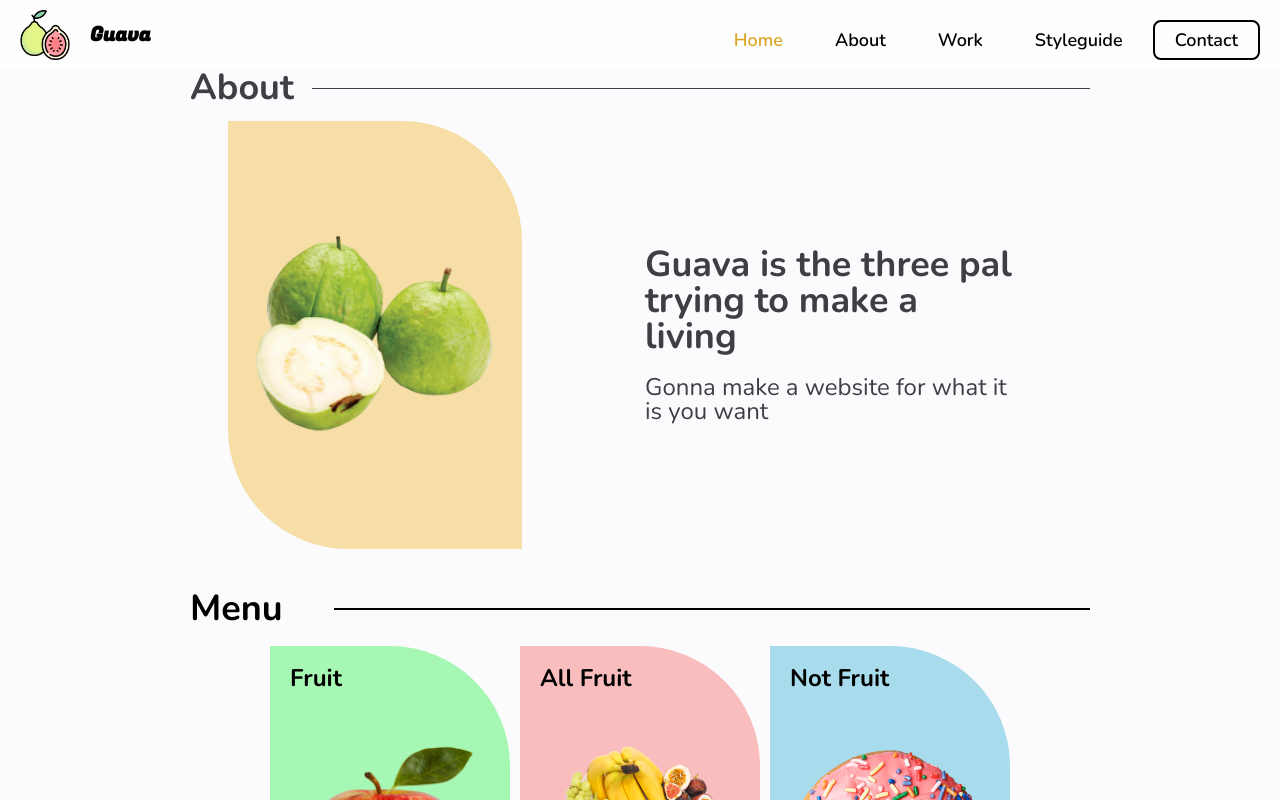
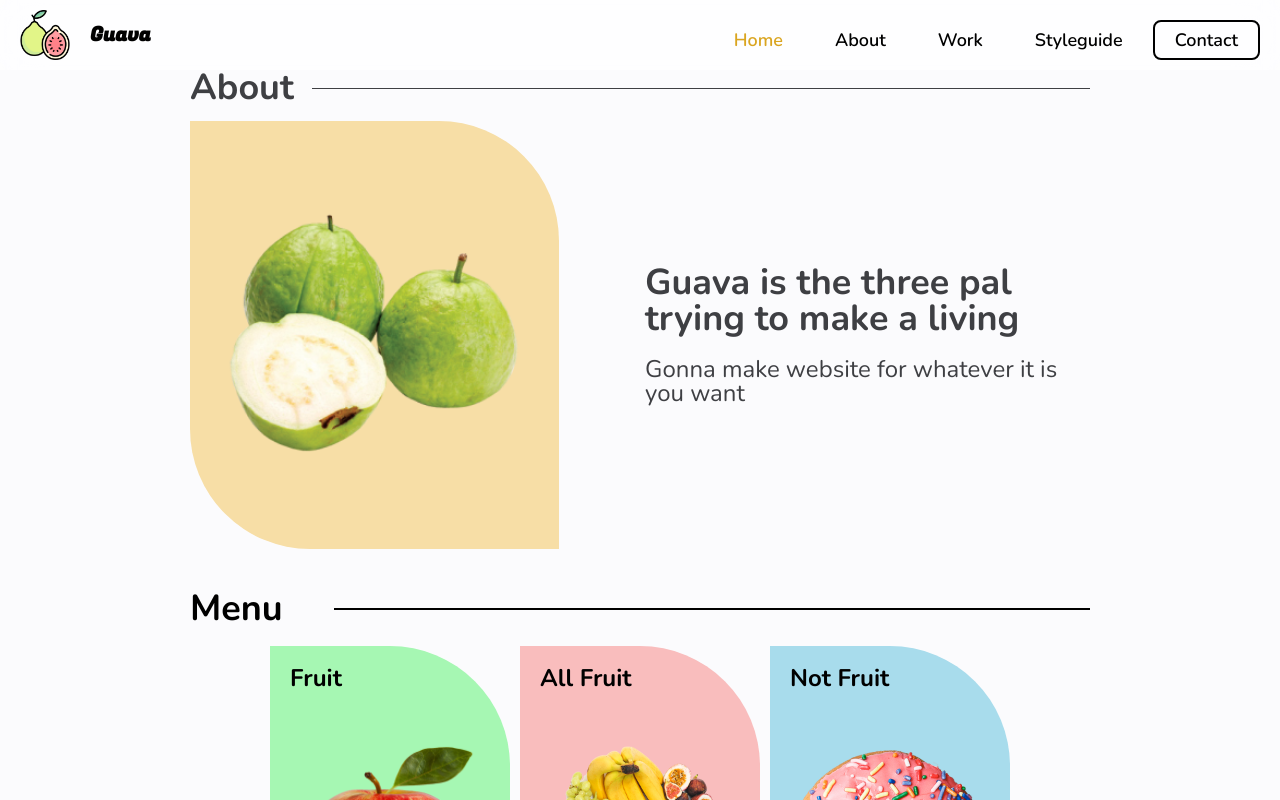
Before and after one commit to scottqmn/guava-site, a Next.js app: page / in a window 1280 px wide. Shown: the top 800 px of the page. Built offline with nearby package versions, Linux system fonts and the light colour scheme.

Commit message:
i12 modifications to image and props

```diff
--- a/components/About/index.jsx
+++ b/components/About/index.jsx
@@ -2,25 +2,23 @@ import clsx from 'clsx'
 import PropTypes from 'prop-types'
 import styles from './styles.module.scss'
 
-const About = ({ heading, image, title, subtitle }) => {
+const About = ({ heading, image, description, title, subtitle }) => {
     return (
         <div>
             <h1 className={clsx(styles.title, 't-h2')}>{heading}</h1>
             <div className={styles.container}>
-                <div className={styles.myImage}>
+                <div className={styles.imageWrap}>
                     {
                         <img
-                            className={styles.imageSize}
+                            className={styles.image}
                             src={image}
-                            alt='Three guava fruit'
+                            alt={description}
                         />
                     }
                 </div>
                 <div className={styles.text}>
-                    <p className={clsx(styles.text, 't-h2')}>{title}</p>
-                    <p className={clsx(styles.text, 't-subtitle')}>
-                        {subtitle}
-                    </p>
+                    <p className='t-h2'>{title}</p>
+                    <p className='t-subtitle'>{subtitle}</p>
                 </div>
             </div>
         </div>
@@ -28,14 +26,10 @@ const About = ({ heading, image, title, subtitle }) => {
 }
 
 About.propTypes = {
-    content: PropTypes.arrayOf(
-        PropTypes.shape({
-            heading: PropTypes.string,
-            image: PropTypes.string,
-            title: PropTypes.string,
-            subtitle: PropTypes.string,
-        })
-    ),
+    heading: PropTypes.string,
+    image: PropTypes.string,
+    title: PropTypes.string,
+    subtitle: PropTypes.string,
 }
 
 export default About
--- a/components/About/styles.module.scss
+++ b/components/About/styles.module.scss
@@ -26,33 +26,32 @@
     }
 }
 
-.myImage {
-    border: 2px solid #f7dea6;
+.imageWrap {
     border-radius: 0px 120px;
     background-color: #f7dea6;
     height: 428px;
     margin: 0 auto;
-    display: flex;
     align-items: center;
     justify-content: center;
-    padding: 20px;
+    padding: 33px;
     @media (min-width: $md) {
         grid-column: 1 / 6;
+        margin: 0;
     }
 }
 
-.imageSize {
-    height: 250px;
-    width: 250px;
+.image {
+    height: 100%;
+    width: 100%;
     object-fit: contain;
 }
 
 .text {
     display: flex;
     flex-direction: column;
+    row-gap: 20px;
     justify-content: center;
-    grid-gap: 20px;
     @media (min-width: $md) {
-        grid-column: 7 / 12;
+        grid-column: 7 / -1;
     }
 }
--- a/pages/index.jsx
+++ b/pages/index.jsx
@@ -26,8 +26,9 @@ const Home = () => {
             <About
                 heading='About'
                 title='Guava is the three pal trying to make a living'
-                subtitle='Gonna make a website for what it is you want'
+                subtitle='Gonna make website for whatever it is you want'
                 image='/images/guava-9.png'
+                description='Three guava fruit'
             />
             <Menu content={menuContent} />
         </>
```
